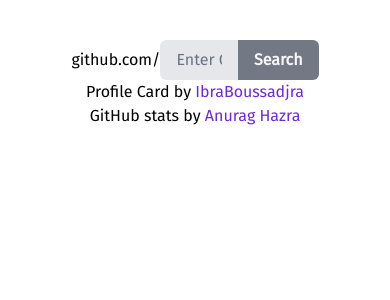
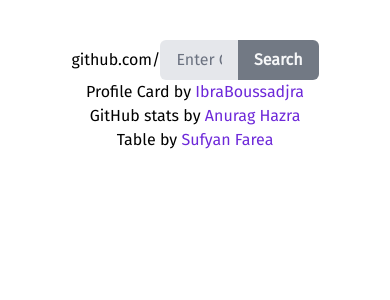
Before and after one commit to ahmadgirach/github-search-ng, an Angular app: page / in a window 390 px wide. Shown: the top 300 px of the page. Built offline with nearby package versions, Linux system fonts and the light colour scheme.

Commit message:
[ADD] responsive table credits

```diff
--- a/src/app/app.component.html
+++ b/src/app/app.component.html
@@ -49,9 +49,16 @@
 			</div>
 			<div>
 				GitHub stats by
-				<a class="text-purple-700 hover:text-purple-500" href="https://github.com/anuraghazra/github-readme-stats"
+				<a class="text-purple-700 hover:text-purple-500"
+					href="https://github.com/anuraghazra/github-readme-stats" rel="noopener noreferrer" target="_blank">
+					Anurag Hazra
+				</a>
+			</div>
+			<div>
+				Table by
+				<a class="text-purple-700 hover:text-purple-500" href="https://tailwindcomponents.com/u/sufyan-farea"
 					rel="noopener noreferrer" target="_blank">
-					Anurag Hazra
+					Sufyan Farea
 				</a>
 			</div>
 		</footer>
```
